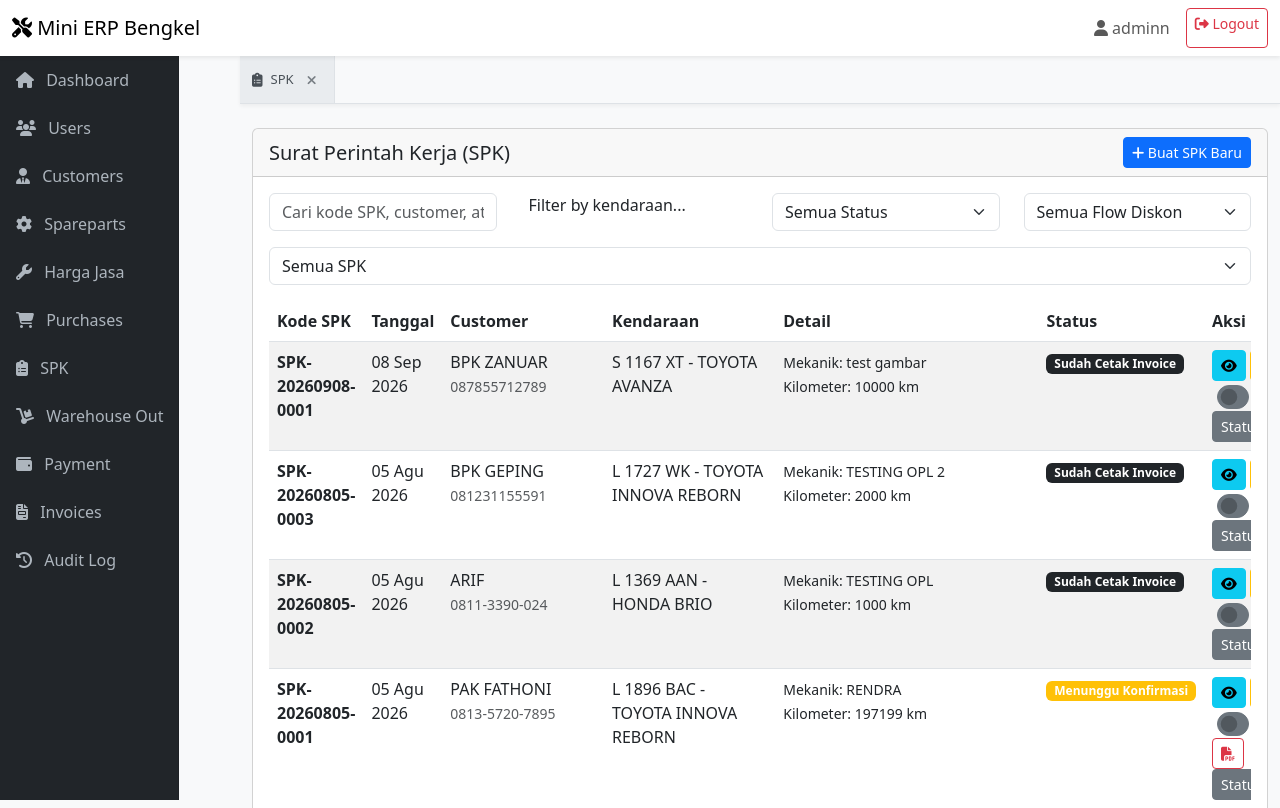
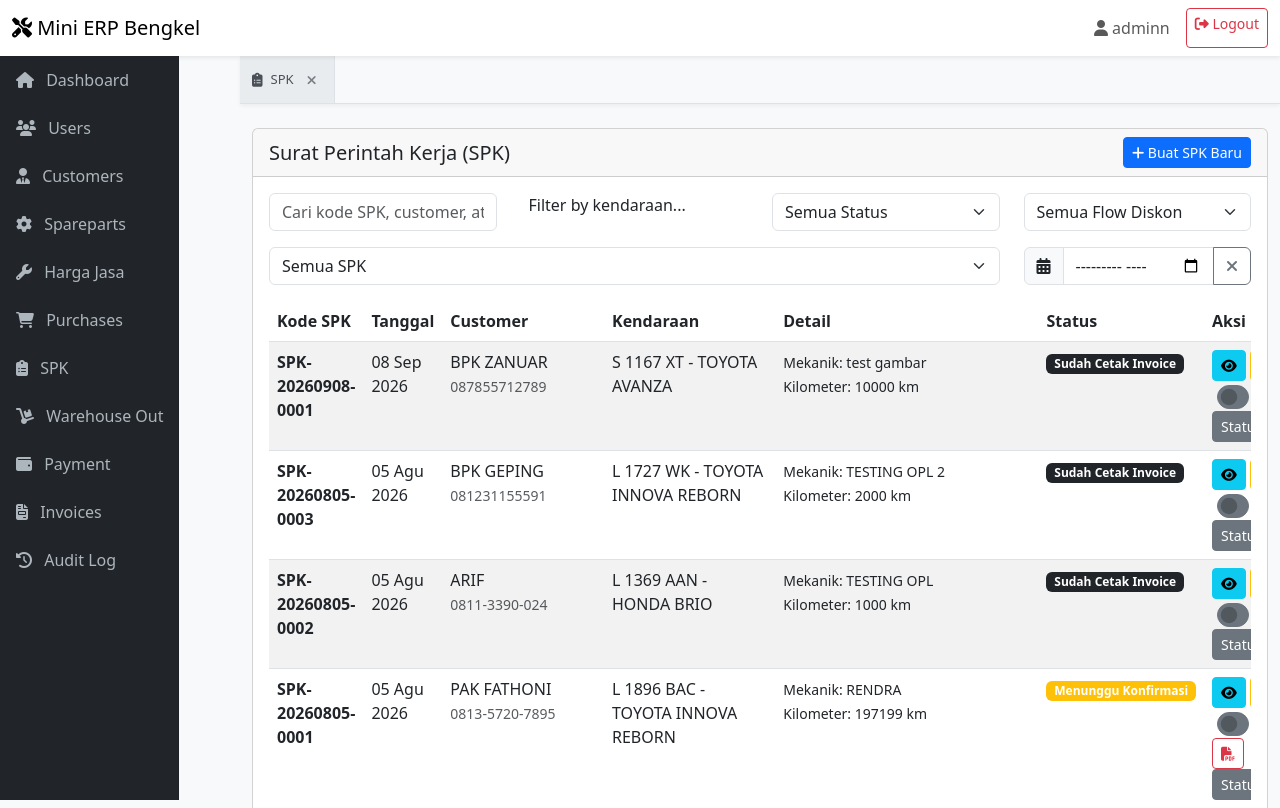
Before and after one commit to Hamidzuhdi/minierpporto, a PHP site: page /spk/index.php in a window 1280 px wide. Shown: the top 808 px of the page. Run offline with PHP 8.4, Linux system fonts and the light colour scheme; a user stored in the database is signed in; data comes from the database, SQL or seed files in the repository; a stand-in replaces the project's code that opens the database connection; some libraries are stand-ins or nearby versions.

Commit message:
SPK: filter bulan pembuatan
Filter bulan di daftar SPK berdasarkan bulan SPK dibuat (created_at), dengan tombol
reset. Format bulan divalidasi di server dan bisa dikombinasikan dengan filter lain.

Co-Authored-By: Claude Sonnet 5.5 <noreply@anthropic.com>

```diff
--- a/spk/backend.php
+++ b/spk/backend.php
@@ -325,6 +325,7 @@ elseif ($action === 'read') {
     $vehicle_id = $_GET['vehicle_id'] ?? '';
     $discount_flow = $_GET['discount_flow'] ?? '';
     $revision_filter = $_GET['revision_filter'] ?? '';
+    $month = $_GET['month'] ?? '';
 
     $sql = "SELECT s.*,
             c.name as customer_name, c.phone as customer_phone,
@@ -363,6 +364,12 @@ elseif ($action === 'read') {
         } elseif ($discount_flow === 'has_request') {
             $conditions[] = "COALESCE(s.discount_amount_requested, 0) > 0";
         }
+    }
+
+    // Filter bulan pembuatan SPK (created_at)
+    if (!empty($month) && preg_match('/^\d{4}-\d{2}$/', $month)) {
+        $month = mysqli_real_escape_string($conn, $month);
+        $conditions[] = "DATE_FORMAT(s.created_at, '%Y-%m') = '$month'";
     }
 
     // Filter untuk revision
--- a/spk/index.php
+++ b/spk/index.php
@@ -109,12 +109,21 @@ $can_dp = in_array($user_role, ['Owner', 'Admin'], true);
                         </div>
                     </div>
                     <div class="row mb-3">
-                        <div class="col-12">
+                        <div class="col-md-9">
                             <select class="form-select" id="revisionFilter">
                                 <option value="">Semua SPK</option>
                                 <option value="revisions">Hanya Revisi (SPK-REV1, REV2, dst)</option>
                                 <option value="has_revisions">SPK yang Sudah Memiliki Revisi</option>
                             </select>
+                        </div>
+                        <div class="col-md-3">
+                            <div class="input-group">
+                                <span class="input-group-text"><i class="fas fa-calendar-alt"></i></span>
+                                <input type="month" class="form-control" id="monthFilter" title="Filter berdasarkan bulan SPK dibuat">
+                                <button class="btn btn-outline-secondary" type="button" id="btnClearMonthFilter" title="Tampilkan semua bulan">
+                                    <i class="fas fa-times"></i>
+                                </button>
+                            </div>
                         </div>
                     </div>
                     <div class="table-responsive">
@@ -579,6 +588,11 @@ $(document).ready(function() {
     $('#vehicleFilter').on('change', loadSPKs);
     $('#discountFlowFilter').on('change', loadSPKs);
     $('#revisionFilter').on('change', loadSPKs);
+    $('#monthFilter').on('change', loadSPKs);
+    $('#btnClearMonthFilter').on('click', function() {
+        $('#monthFilter').val('');
+        loadSPKs();
+    });
     $('#discount_amount_requested').on('input', refreshEstimasiBiaya);
     $('#kilometer').on('input', function() {
         this.value = formatKilometerInput(this.value);
@@ -662,9 +676,10 @@ function loadSPKs() {
     let vehicleId = $('#vehicleFilter').val();
     let discountFlow = $('#discountFlowFilter').val();
     let revisionFilter = $('#revisionFilter').val();
-
-    $.ajax({
-        url: 'backend.php?action=read&search=' + encodeURIComponent(search) + '&status=' + encodeURIComponent(status) + '&vehicle_id=' + encodeURIComponent(vehicleId) + '&discount_flow=' + encodeURIComponent(discountFlow) + '&revision_filter=' + encodeURIComponent(revisionFilter) + '&t=' + Date.now(),
+    let month = $('#monthFilter').val();
+
+    $.ajax({
+        url: 'backend.php?action=read&search=' + encodeURIComponent(search) + '&status=' + encodeURIComponent(status) + '&vehicle_id=' + encodeURIComponent(vehicleId) + '&discount_flow=' + encodeURIComponent(discountFlow) + '&revision_filter=' + encodeURIComponent(revisionFilter) + '&month=' + encodeURIComponent(month) + '&t=' + Date.now(),
         type: 'GET',
         dataType: 'json',
         cache: false,
```
